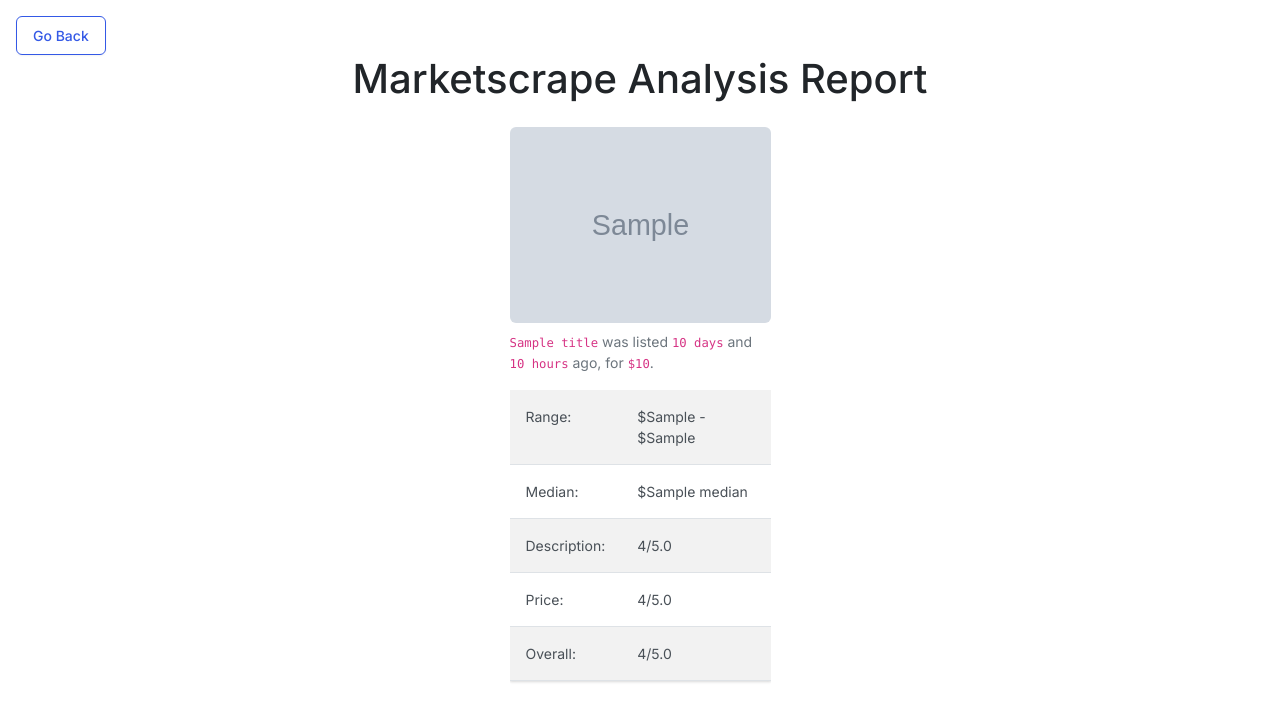
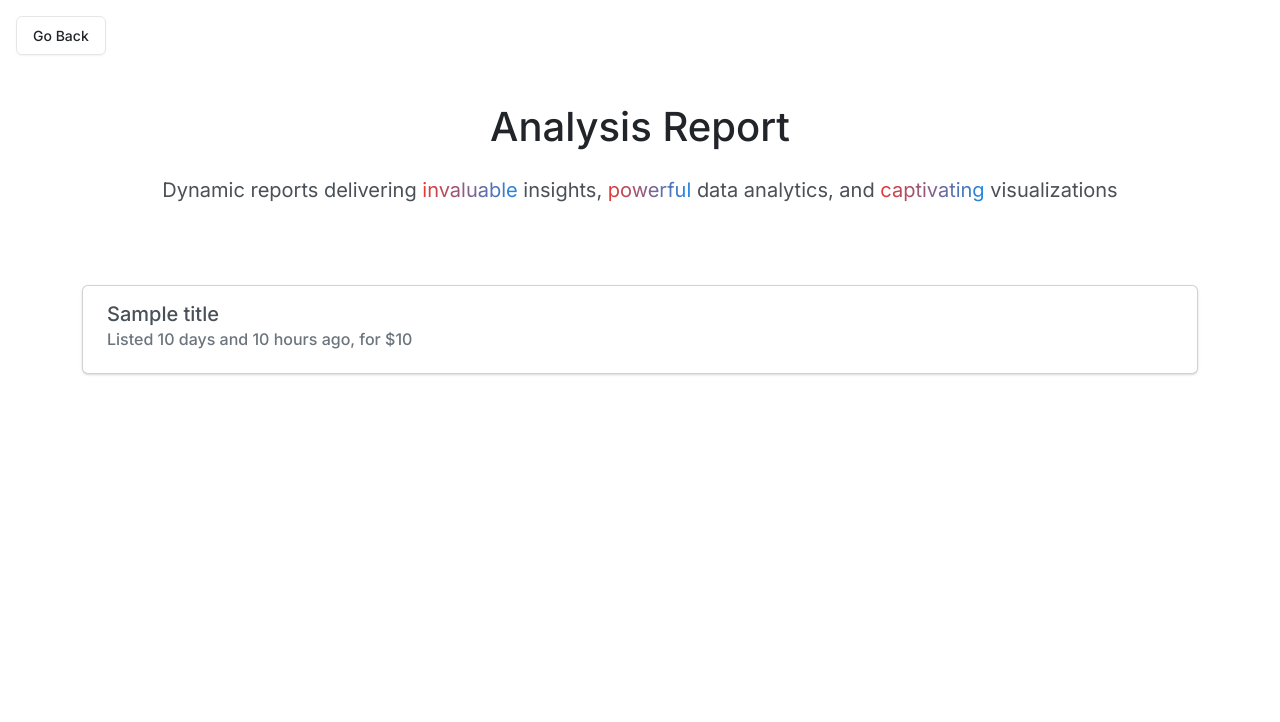
Before and after one commit to Marketscrape/marketscrape, a Django app: template scraper/templates/scraper/result.html in a window 1280 px wide. Shown: the top 722 px of the page. Run offline with Django 4.2, Linux system fonts and the light colour scheme; the template is opened without the code that fills it: most values are stand-ins (such as "Sample title", 1, 10 or a date in 2020); grey boxes marked "Sample" are stand-in pictures; some libraries are stand-ins or nearby versions.

Commit message:
Now plotting Google Shopping Results using Plotly.

```diff
--- /dev/null
+++ b/scraper/static/plotSimilarResults.js
@@ -0,0 +1,6 @@
+document.addEventListener("DOMContentLoaded", function () {
+    var chart = document.getElementById('chart');
+    var chartContent = chart.getAttribute('data-chart');
+    var chartObject = JSON.parse(chartContent);
+    Plotly.newPlot(chart, chartObject);
+});
--- a/scraper/templates/scraper/base.html
+++ b/scraper/templates/scraper/base.html
@@ -8,6 +8,7 @@
 	<title>Marketscrape</title>
 	<link href="https://cdn.jsdelivr.net/npm/bootstrap@5.2.3/dist/css/bootstrap.min.css" rel="stylesheet">
 	<script src="https://cdn.jsdelivr.net/npm/bootstrap@5.2.3/dist/js/bootstrap.min.js"></script>
+	<script src="https://cdn.plot.ly/plotly-2.20.0.min.js" charset="utf-8"></script>
 	<link href="https://bootswatch.com/5/zephyr/bootstrap.min.css" rel="stylesheet">
 	<link href="{% static 'fontawesomefree/css/fontawesome.css' %}" rel="stylesheet" type="text/css">
     <link href="{% static 'fontawesomefree/css/brands.css' %}" rel="stylesheet" type="text/css">
--- a/scraper/templates/scraper/index.html
+++ b/scraper/templates/scraper/index.html
@@ -9,7 +9,7 @@
 
     <div class="container-lg mt-5">
         <h1 class="text-center">Marketscrape</h1>
-        <p class="text-center mb-4">Shop smarter with <span class="gradient-text">AI-driven</span> analysis by Marketscrape </p>
+        <p class="text-center lead">Shop smarter with <span class="gradient-text">AI-driven</span> analysis by Marketscrape</p>
         <div class="row">
             <div class="col-md-8 mx-auto">
                 {% block marketform %}
--- a/scraper/templates/scraper/missing.html
+++ b/scraper/templates/scraper/missing.html
@@ -1,7 +1,7 @@
 {% extends 'scraper/base.html' %}
 
 {% block content %}
-<a href="{% url 'index' %}" class="btn btn-outline-primary mt-3 mx-3"><i class="fas fa-chevron-left"></i> Go Back</a>
+<a href="{% url 'index' %}" class="btn btn-outline-secondary mt-3 mx-3"><i class="fas fa-chevron-left"></i> Go Back</a>
 <div class="container">
     <h1 class="text-center mb-4">Marketscrape Analysis Report</h1>
     <div class="row">
--- a/scraper/templates/scraper/result.html
+++ b/scraper/templates/scraper/result.html
@@ -1,59 +1,35 @@
 {% extends 'scraper/base.html' %}
+{% load static %}
 
 {% block content %}
+    <!-- This script can't be extracted to it's own JavaScript file -->
     <script>
         var item = {
             image: "{{ image }}",
             title: "{{ title }}",
-      rating: "{{ average_rating }}",
+            rating: "{{ price_rating }}",
             price: "{{ list_price }}"
         };
         var shortened_url = "{{ shortened_url }}";
-  console.log("shortened_url:", shortened_url);
         localStorage.setItem(shortened_url, JSON.stringify(item));
-  console.log(localStorage.getItem(shortened_url));
     </script>
 
-<a href="{% url 'index' %}" class="btn btn-outline-primary mt-3 mx-3"><i class="fas fa-chevron-left"></i> Go Back</a>
-<div class="container">
-    <h1 class="text-center mb-4">Marketscrape Analysis Report</h1>
-    <div class="row">
-        <div class="col-12 col-md-6 mx-auto">
-            <div class="row">
-                <div class="col-md-6 mx-auto">
-                    <figure class="figure">
-                      <img src=" {{ image }}" class="figure-img img-fluid rounded" style="object-fit: fill;">
-                      <figcaption class="figure-caption"><code>{{ title }}</code> was listed <code>{{ days }} days</code> and <code>{{ hours }} hours</code> ago, for <code>${{ list_price }}</code>.</figcaption>
-                    </figure>
-                    <div class="table-responsive">
-                      <table class="table table-striped">
-                        <tbody>
-                          <tr>
-                            <td>Range:</td>
-                            <td>${{ lower_bound }} - ${{ upper_bound }}</td>
-                          </tr>
-                          <tr>
-                            <td>Median:</td>
-                            <td>${{ median }}</td>
-                          </tr>
-                          <tr>
-                            <td>Description:</td>
-                            <td>{{ sentiment_rating }}/5.0</td>
-                          </tr>
-                          <tr>
-                            <td>Price:</td>
-                            <td>{{ price_rating }}/5.0</td>
-                          </tr>
-                          <tr>
-                            <td>Overall:</td>
-                            <td>{{ average_rating }}/5.0</td>
-                          </tr>
-                        </tbody>
-                      </table>
+    <a href="{% url 'index' %}" class="btn btn-outline-secondary mt-3 mx-3"><i class="fas fa-chevron-left"></i> Go Back</a>
+    <div class="container md mt-5">
+        <h1 class="text-center mb-4">Analysis Report</h1>
+        <p class="text-center lead">
+            Dynamic reports delivering <span class="gradient-text">invaluable</span> insights,
+            <span class="gradient-text">powerful</span> data analytics,
+            and <span class="gradient-text">captivating</span> visualizations
+        </p>
+        <div class="card" style="margin-top: 5rem;">
+            <div class="card-body">
+                <h5 class="card-title">{{ title }} <span><i class="fas fa-info-circle" id="infoBtn"></i></span></h5>
+                <h6 class="card-subtitle mb-2 text-muted">Listed {{ days }} days and {{ hours }} hours ago, for ${{ list_price }}</h6>
+                <div id="chart" data-chart="{{ chart }}"></div>
             </div>
         </div>
     </div>
-        </div>
-    </div>
-</div>
+
+    <script src="{% static 'plotSimilarResults.js' %}"></script>
 {% endblock content %}
```
Also changed, not shown: scraper/utils.py (+7 -6 lines), scraper/views.py (+26 -8 lines). Lines whose indentation alone changed are shown as unchanged.
